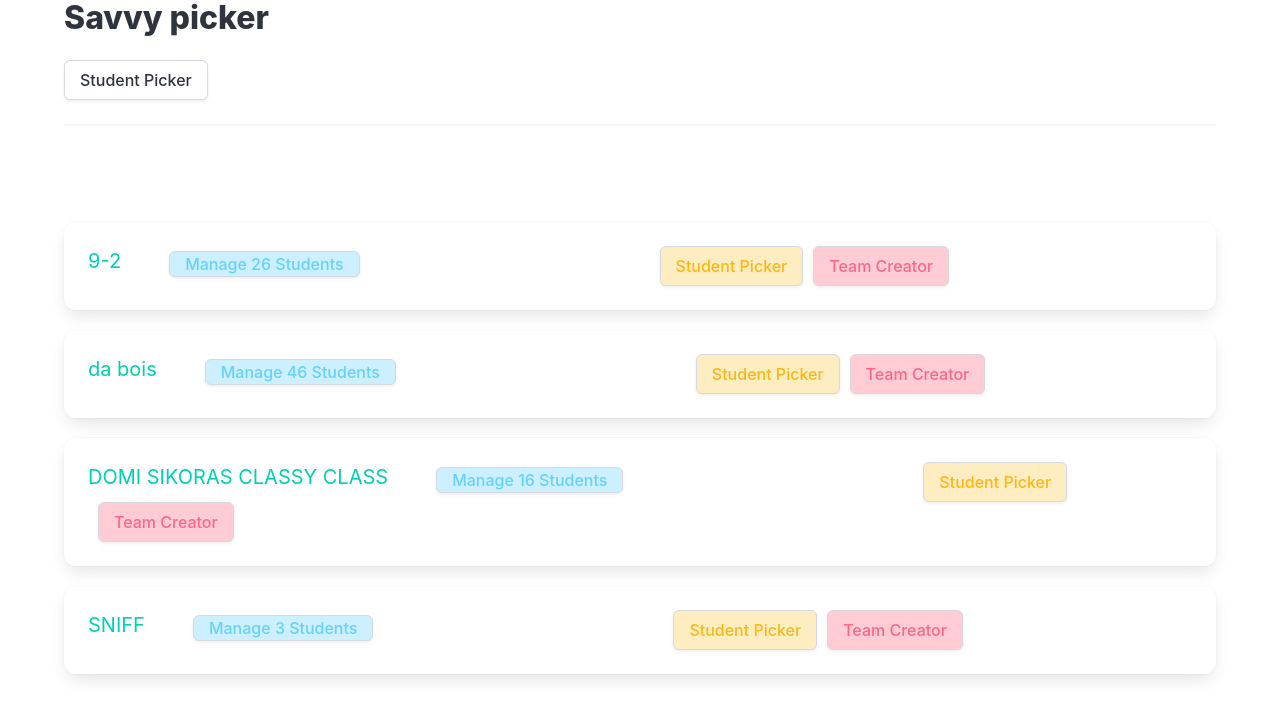
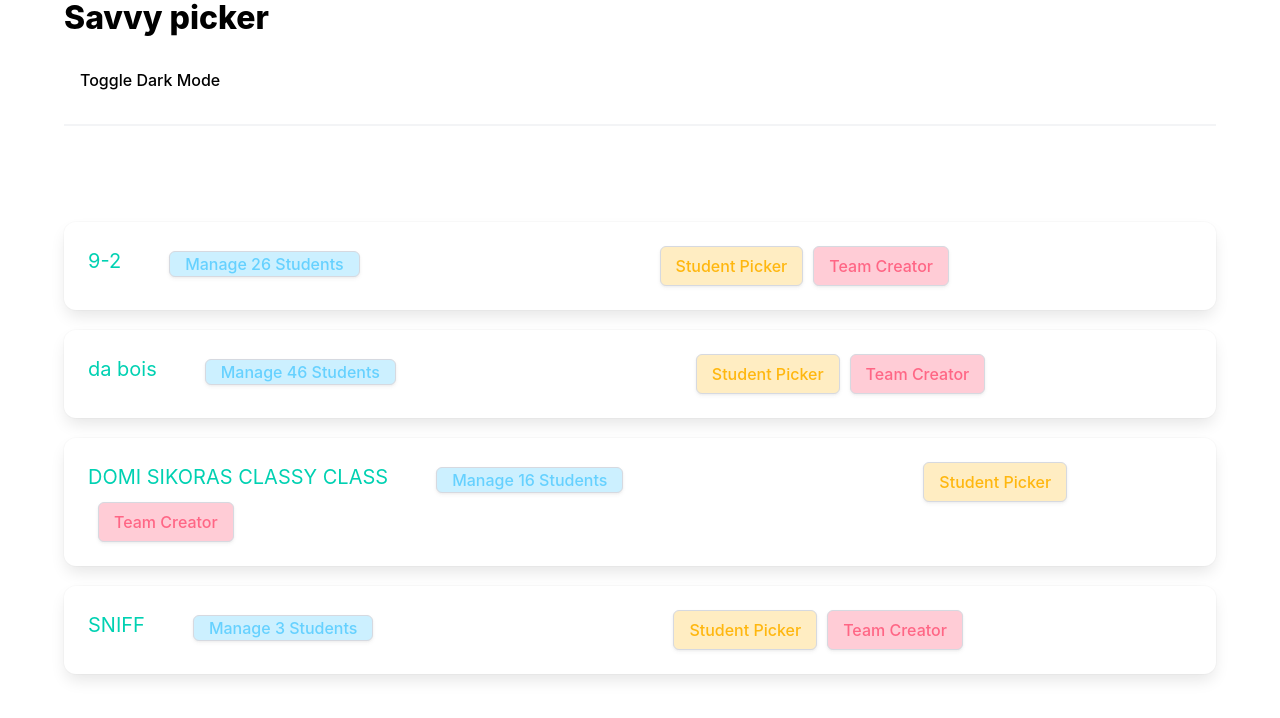
Before and after one commit to LRGuess/Savvy-Picker, a React (Create React App) app in the folder frontend/: page / in a window 1280 px wide. Shown: the top 718 px of the page. Built offline with nearby package versions, Linux system fonts and the light colour scheme.

Commit message:
Light mode and Dark mode toggle works

```diff
--- a/frontend/src/App.js
+++ b/frontend/src/App.js
@@ -1,16 +1,29 @@
-import React from 'react';
+import React, {useState, useEffect} from 'react';
 import './app.css'
 import Classroom from './Classroom';
 import Student from './Student';
 
-class App extends React.Component {
-  render() {
+let darkMode = false;
+
+const App = () => {
+  const [isDarkMode, setIsDarkMode] = useState(false);
+
+    useEffect(() => {
+      document.body.className = isDarkMode ? 'dark-mode' : 'light-mode';
+    }, [isDarkMode]);
+
+    const toggleTheme = () => {
+      setIsDarkMode(!isDarkMode);
+    };
+
     return (
-      <div className="App light-mode" data-theme="light">
+      <div className="App">
         <div className='container'>
           <div>
             <h1 className="title header-margin">Savvy picker</h1>
-            <button class="button is-size-0.1">Student Picker</button>
+            <button className="button is-primary" onClick={toggleTheme}>
+        Toggle {isDarkMode ? 'Light' : 'Dark'} Mode
+      </button>
           </div>
           <hr className="is-divider" />
           <p className='is-uppercase has-text-white'>Current Classes:</p>
@@ -22,7 +35,6 @@ class App extends React.Component {
         <Classroom class_name={"SNIFF"} classStudentAmount={3}/>
       </div>
     );
-  }
 }
 
 export default App;
--- a/frontend/src/app.css
+++ b/frontend/src/app.css
@@ -7,3 +7,27 @@
 .ld-button-spacing{
     margin-left: 300px;
 }
+
+.light-mode {
+    background-color: white;
+    color: black;
+}
+
+.dark-mode {
+    background-color: #121212;
+    color: white;
+}
+
+/* Ensure Bulma's elements adapt to the theme */
+.light-mode .card, .light-mode .button {
+    background-color: white;
+    color: black;
+}
+
+.dark-mode .card, .dark-mode .button {
+    background-color: #1e1e1e;
+    color: white;
+}
+.light-mode .title {
+    color: black;
+}
```
Also changed, not shown: frontend/src/DarkModeIcon.png (added).
